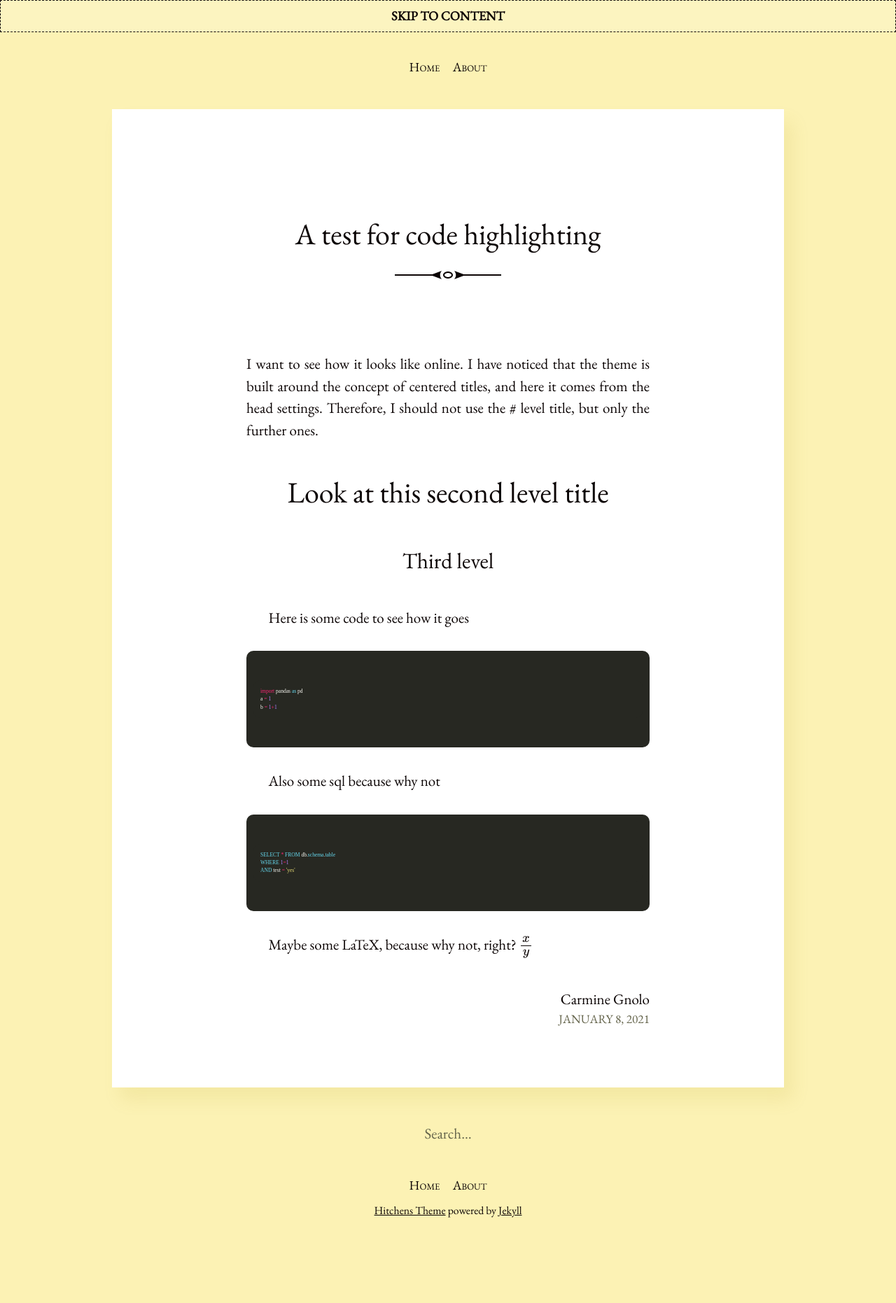
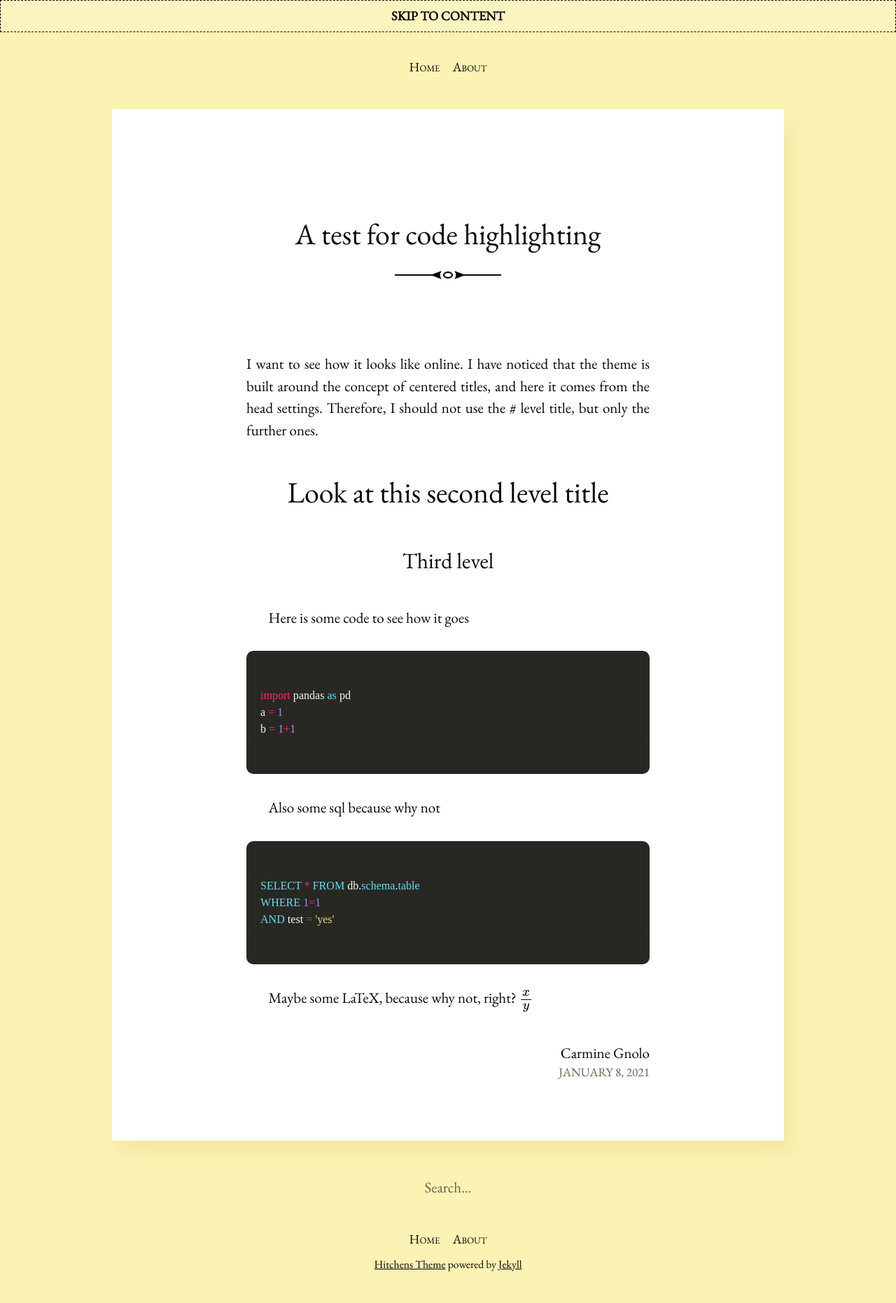
Before and after one commit to carmigno/carmigno.github.io, a Jekyll site: the page built from _posts/2021-01-08-testing-text.md, in a window 1280 px wide. Shown: the whole page at 70% size. Built offline with Jekyll 4.4.1, drawn with Linux system fonts in a browser that asks for light colours; formulas are drawn with MathJax 3; before the commit the page ends 1786 px from its top, so only the background shows below that.

Commit message:
Fixed font size

```diff
--- a/_sass/_syntax-highlighting.scss
+++ b/_sass/_syntax-highlighting.scss
@@ -5,12 +5,12 @@
 code.highlighter-rouge {
   background: $highlight;
   font-family: 'Fira Code medium';
-  font-size: .6em;
+  font-size: .875em;
 }
 
 .highlight {
   font-family: 'Fira Code medium';
-  font-size: .6em;
+  font-size: .875em;
   margin: 2rem auto;
   border-radius: 10px;
   padding: 10px;
```
